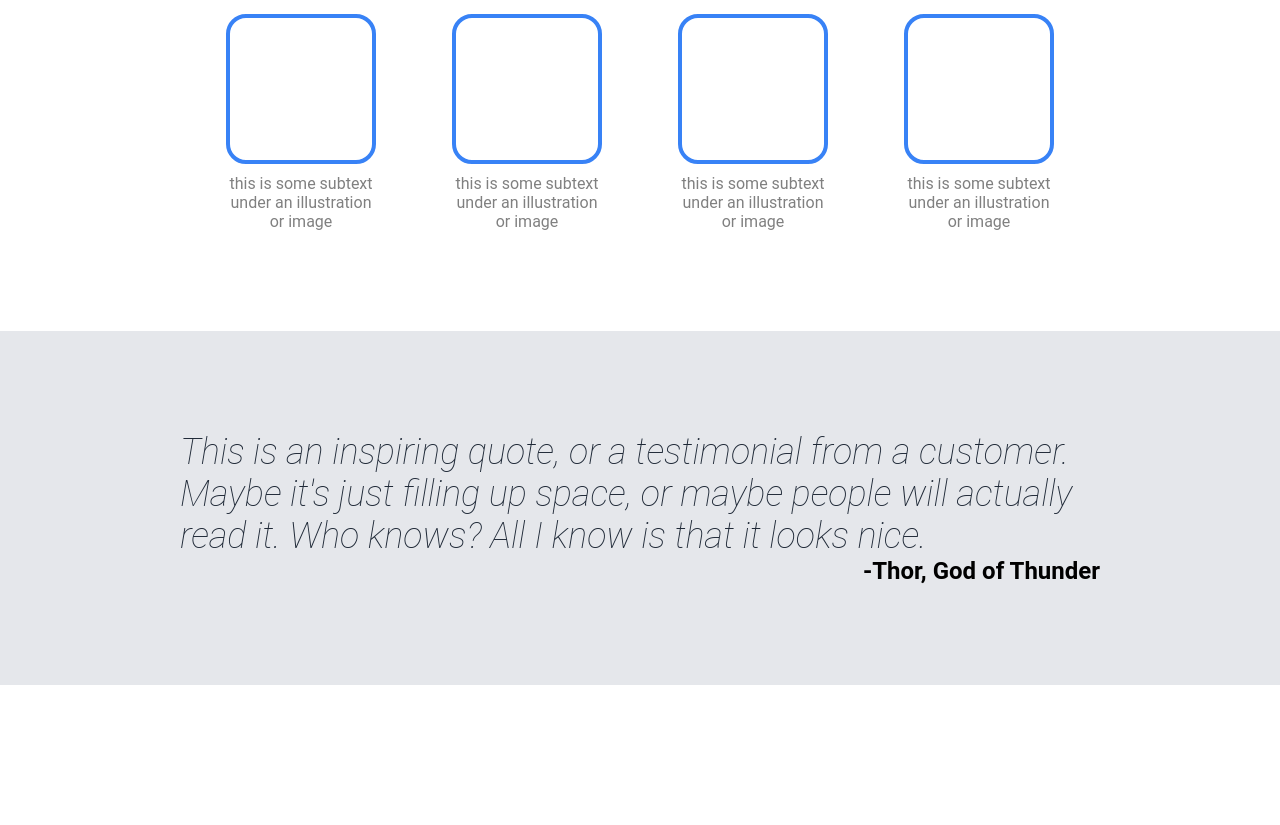
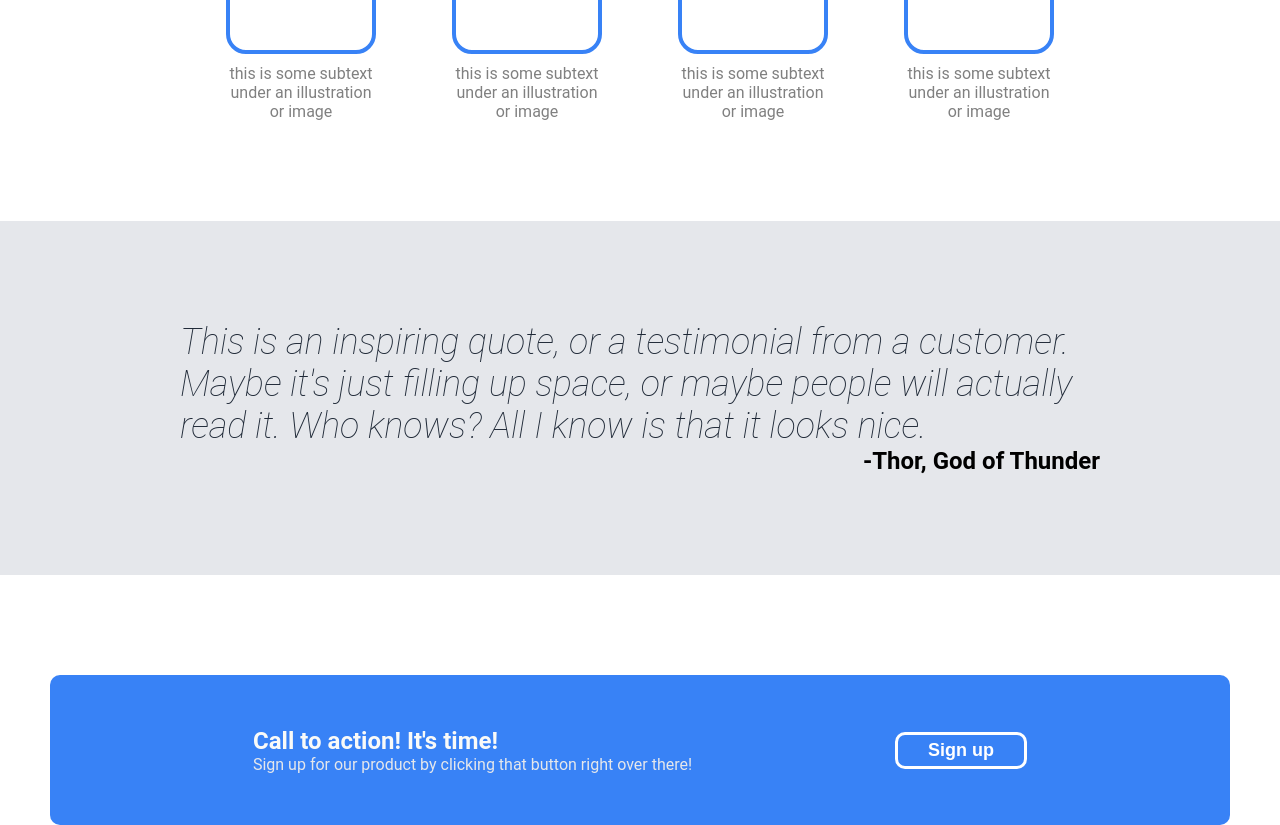
Before and after one commit to etakcm14/Landing-Page, a plain HTML site: page index.html in a window 1280 px wide. Shown: the part 756-1581 px from the top of the page. Before the commit the page ends 1441 px from the top, so only its background shows below. Drawn offline with Linux system fonts and the light colour scheme.

Commit message:
Center calltoaction sign up button vertically by getting rid of margin-bottom on button selector

```diff
--- a/index.html
+++ b/index.html
@@ -58,6 +58,16 @@
             <div class="signed">-Thor, God of Thunder</div>
         </div>
 
+        <div class="calltoaction">
+            <div class="left1">
+                <div class="itstime">Call to action! It's time!</div>
+                <div class="moretext">Sign up for our product by clicking that button right over there!</div>
+            </div>
+
+                <button id="signup">Sign up</button>
+
+
+        </div>
 
 
 
--- a/style.css
+++ b/style.css
@@ -6,11 +6,14 @@
 
 body {
     font-family: roboto, sans-serif;
+    min-height: 100vh;
 }
 
 .header {
     background-color: #1f2937;
     height: 600px;
+    padding-top: 20px;
+    padding-bottom: 50px;
 }
 
 .logo {
@@ -78,7 +81,7 @@ button {
     border: 6px solid #3882f6;
     font-size: 18px;
     font-weight: bold;
-    margin-bottom: 200px;
+
 }
 
 #placeholder {
@@ -89,7 +92,6 @@ button {
     color: white;
     justify-content: center;
     align-items: center;
-
 }
 
 .title {
@@ -112,6 +114,7 @@ button {
     display: flex;
     justify-content: space-evenly;
     padding: 0 150px;
+    margin-top: 100px;
 }
 
 .container {
@@ -127,8 +130,6 @@ button {
 .section {
     background-color: #e5e7eb;
     padding: 100px 180px;
-
-
 }
 
 .quote {
@@ -143,3 +144,28 @@ button {
     font-size: 24px;
     font-weight: bold;
 }
+
+.calltoaction {
+    background-color: #3882f6;
+    border-radius: 10px;
+    margin: 100px 50px 150px;
+    height: 150px;
+    display: flex;
+    align-items: center;
+    justify-content: space-evenly;
+
+}
+.itstime {
+    color: #f9faf8;
+    font-size: 24px;
+    font-weight: 600;
+}
+
+.moretext {
+    color: #e5e7eb;
+}
+
+#signup {
+    border: 3px solid white;
+
+}
```
